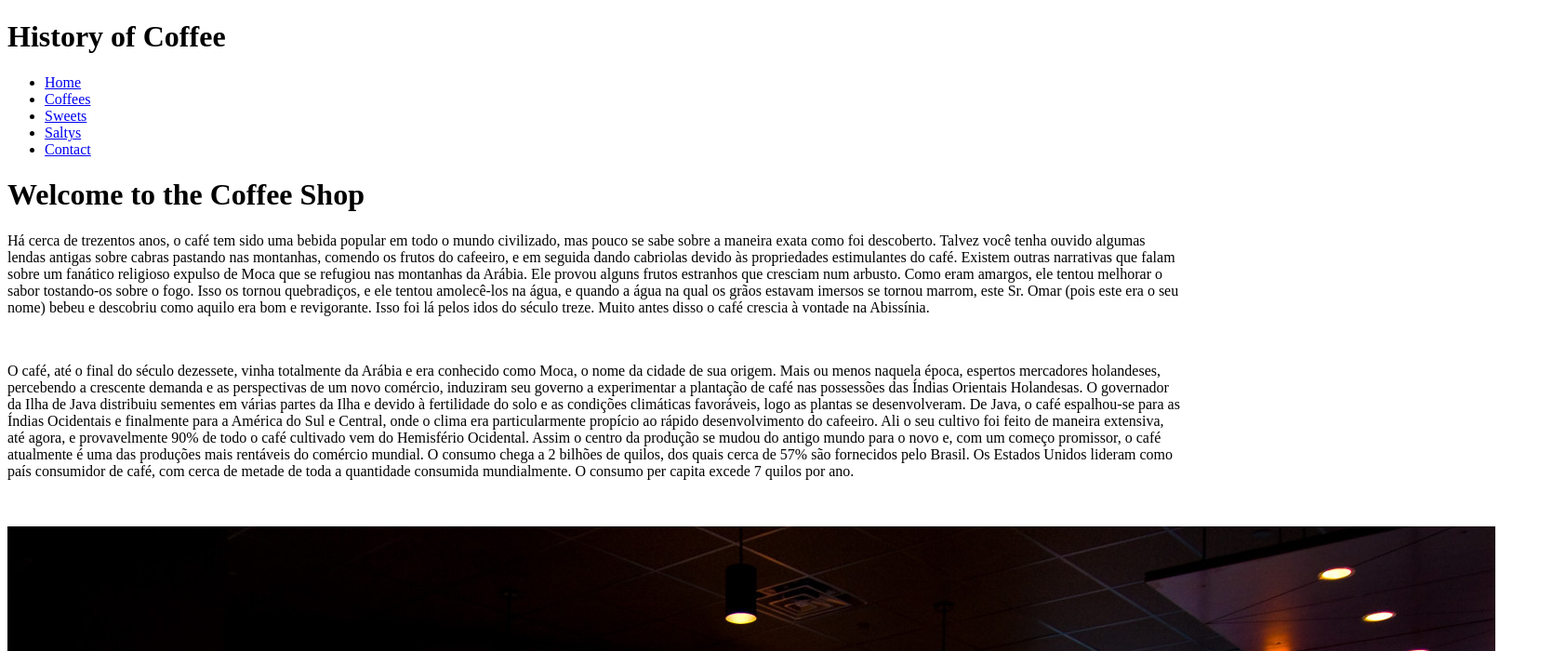
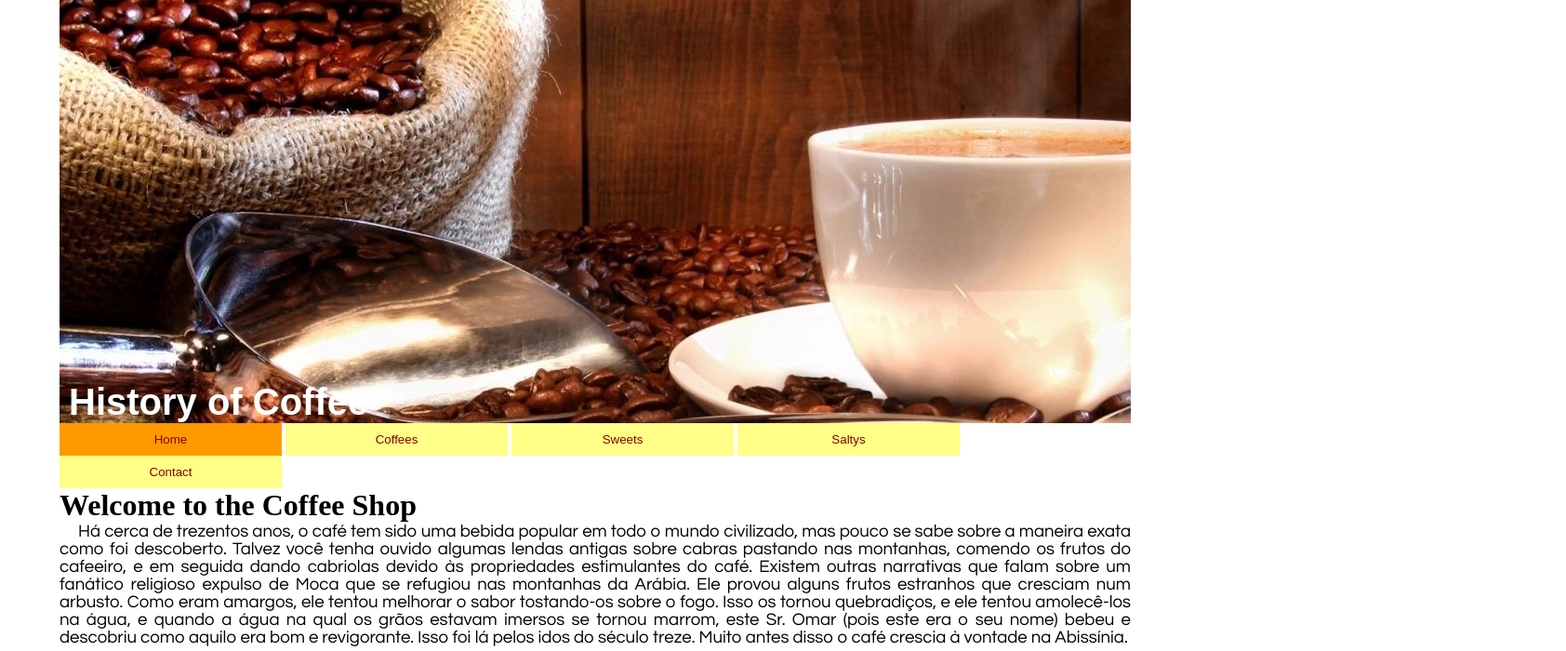
Before and after one commit to eduardosandrade1/coffeePlus, a plain HTML site: page index.html in a window 1280 px wide. Shown: the top 700 px of the page at 93% size, 1684 px wide, since content can reach past the window. Drawn offline with Linux system fonts and the light colour scheme.

Commit message:
Style site part 1

```diff
--- a/css/estilo.css
+++ b/css/estilo.css
@@ -0,0 +1,68 @@
+/*Zerando a página do navegador*/
+*{
+    margin: 0px;
+}
+
+#estrutura {
+    background-color: white; /* cor de fundo */
+    width: 90%; /*largura*/
+    margin-left: auto; /* margem a esquerda */
+    margin-right: auto; /* margin a direita */
+}
+
+#estrutura #titulo {
+    background-image: url("../imagens/cafe2.jpg"); /*imagem dentro do titulo*/
+    background-position: -400px -300px; /* posição x e y */
+    color: white;
+    font-size: 15pt;
+    font-family: arial;
+    padding-top: 10px; /*espaçamento no topo interno*/
+    padding-left: 10px; /* espaçamento a esquerda */
+    height: 350; /* altura do elemento */
+}
+
+/* criando uma classe no css, chamada titulo */
+.titulo{
+    margin-top: 400px;
+}
+
+p{
+    text-align: justify;
+    text-indent: 20px; /* recúo de parágrafo */
+    font-family: century Gothic;
+    font-size: 14pt;
+}
+#estrutura #menu ul{
+    padding: 0px; /* espaçamento */
+}
+
+#estrutura #menu li{
+    /* retira as marcas do marcador */
+    list-style: none;
+    /* alinhar os links na horizontal */
+    display: inline-block;
+    width: 239px;
+    text-align: center;
+    padding: 0px 0px;
+}
+
+#estrutura #menu a{
+    /* a href*/
+    font-family: arial;
+    font-size: 10pt;
+    text-decoration: none;
+    color: #800;
+    background-color: #ff8;
+    width: 100%;
+    display: inline-block;
+    padding: 10px 0px;
+}
+
+#estrutura #menu a:hover{ /* quando o usuario passar o mouse */
+    background-color: #800;
+    color: white;
+}
+
+#estrutura #menu a.atual{ /* item de menu selecionado */
+    background-color: #ff9900;
+}
--- a/index.html
+++ b/index.html
@@ -13,7 +13,7 @@
         <div id="titulo">
             <h1 class="titulo">History of Coffee</h1>
         </div>
-        <!--Menu-->
+    <!--Menu-->
         <div id="menu">
             <ul>
                 <li><a href="index.html" class="atual">Home</a></li>
@@ -83,9 +83,8 @@
         <!--Rodapé-->
         <div id="rodape" class="abaixar">
             Address: Rua dos caçadores bonzinhos, 777 - Jd Pereirão - São Paulo - SP <br>
-            Phone: +55 (11) 1122-6655 | 1475-2895
+            Phone: +55 (11) 1122-6655 | 1475-2895<br>
             email: contato@coffeeplus.com.br
-
         </div>
     </div>
 </body>
```
